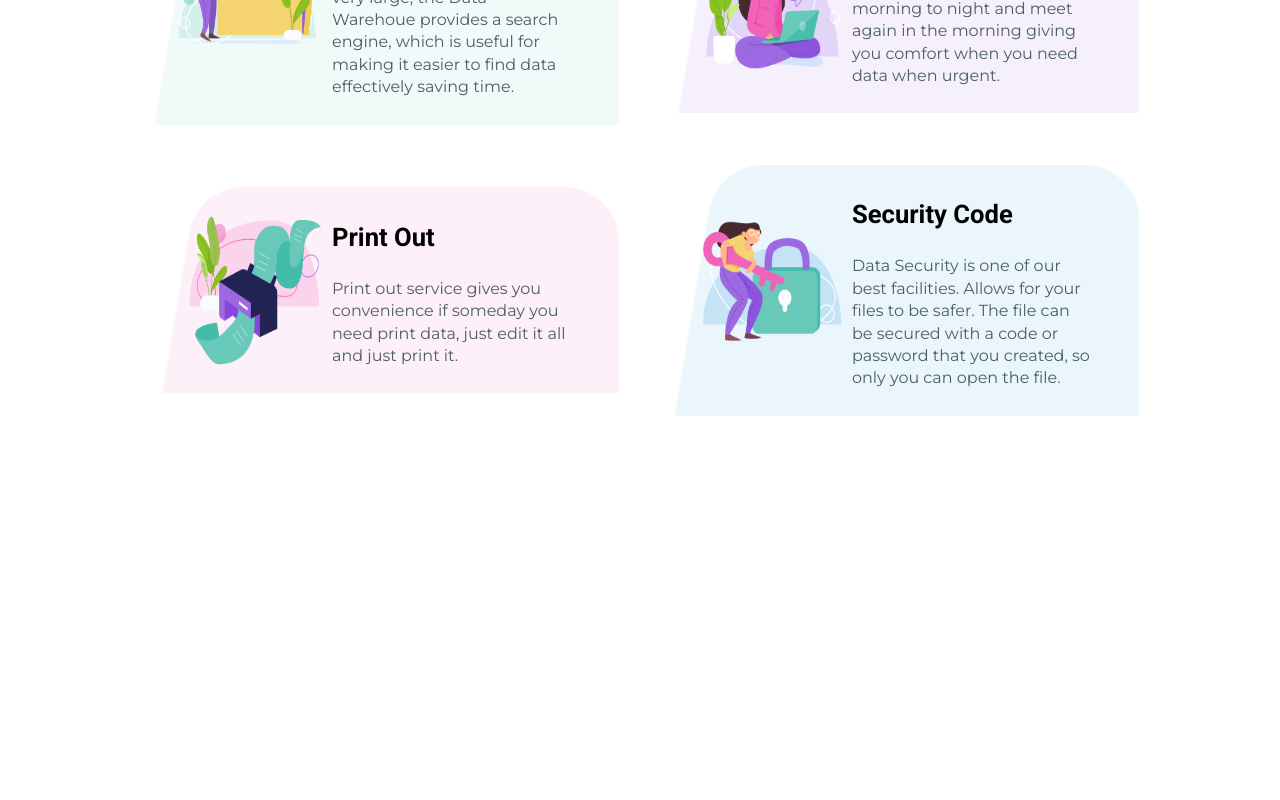
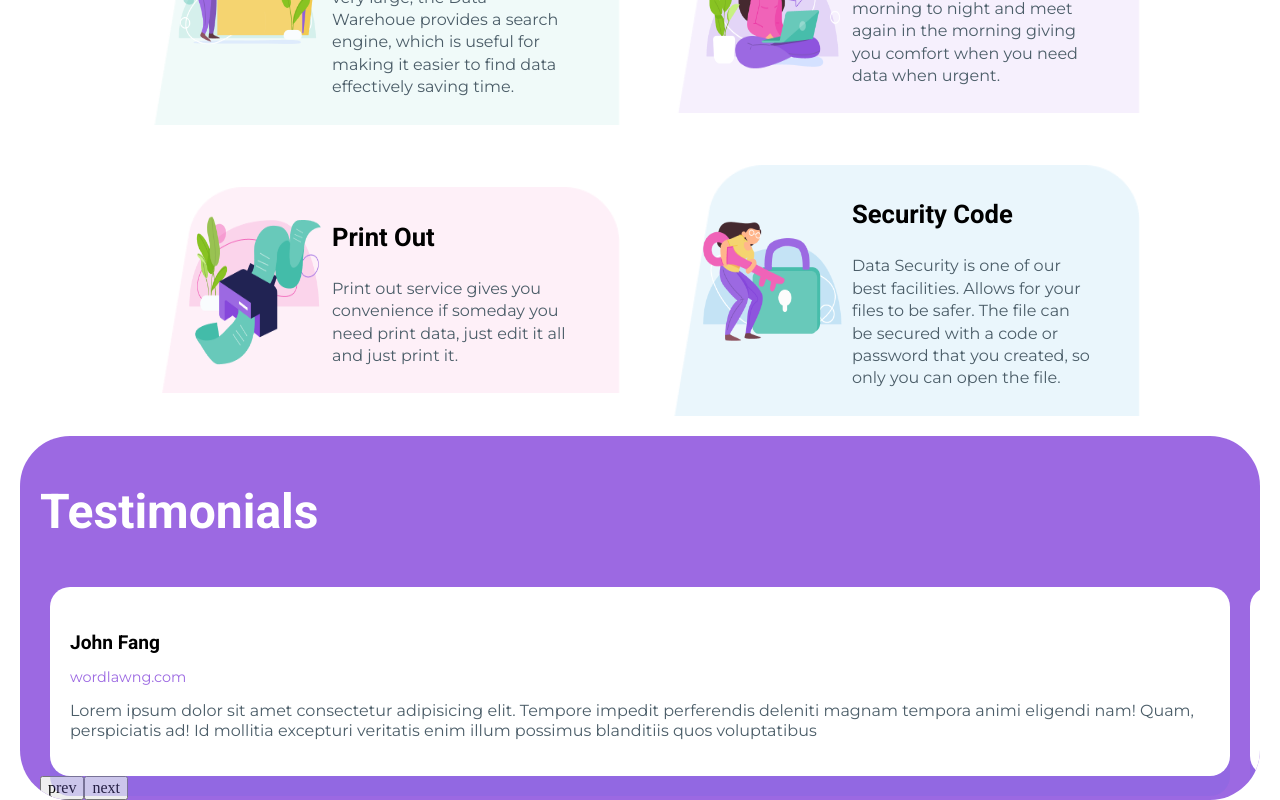
Before and after one commit to dudamaciej88/datawarehouse, a React (Create React App) app: page / in a window 1280 px wide. Shown: the part 1440-2240 px from the top of the page. Before the commit the page ends 1876 px from the top, so only its background shows below. Built offline with nearby package versions, Linux system fonts and the light colour scheme.

Commit message:
Add Testimonials component

```diff
--- a/src/pages/MainPage.js
+++ b/src/pages/MainPage.js
@@ -1,12 +1,14 @@
 import React from 'react';
 import About from '../components/About/About';
 import Features from '../components/Features/Features';
+import Testimonials from '../components/Testimonials/Testimonials';
 
 const MainPage = () => {
   return (
     <>
       <About />
       <Features />
+      <Testimonials />
     </>
   );
 };
```
